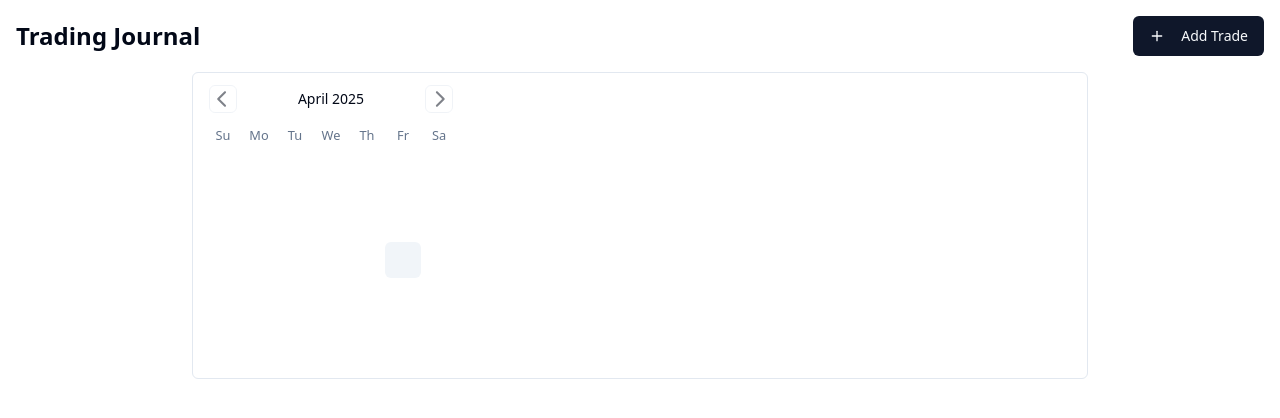
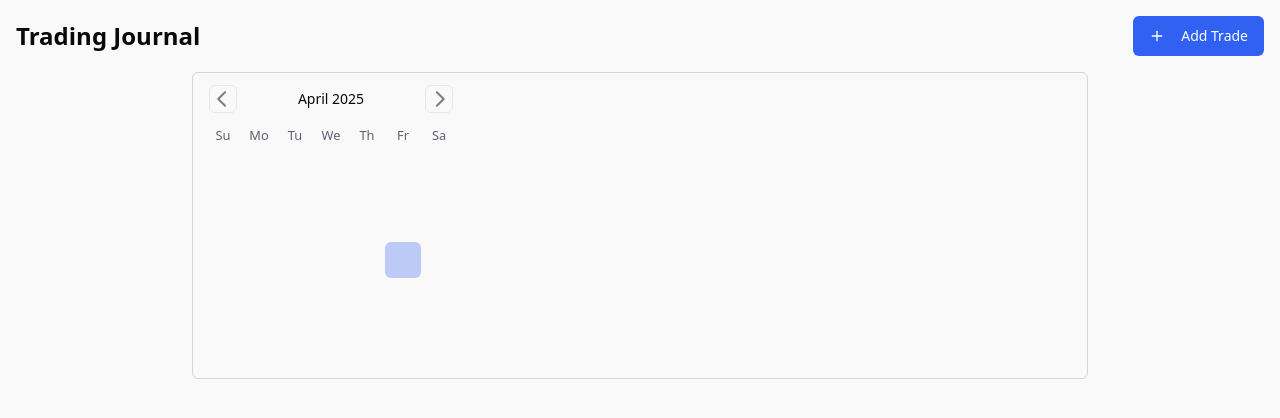
Before and after one commit to NyoYoungboy/risk-reward-reflector, a React (Vite) app: page / in a window 1280 px wide. Shown: the top 418 px of the page. Built offline with nearby package versions, Linux system fonts and the light colour scheme.

Commit message:
Add blue/purple color scheme
Update color variables in `src/index.css` and `tailwind.config.ts` to include a blue/purple color scheme.

```diff
--- a/src/index.css
+++ b/src/index.css
@@ -1,96 +1,58 @@
+
 @tailwind base;
 @tailwind components;
 @tailwind utilities;
 
 @layer base {
   :root {
-    --background: 0 0% 100%;
-    --foreground: 222.2 84% 4.9%;
+    --background: 240 10% 98%;
+    --foreground: 240 10% 3.9%;
 
-    --card: 0 0% 100%;
-    --card-foreground: 222.2 84% 4.9%;
+    --primary: 225 89% 57%; /* Bright Blue */
+    --primary-foreground: 0 0% 100%;
 
-    --popover: 0 0% 100%;
-    --popover-foreground: 222.2 84% 4.9%;
+    --secondary: 269 77% 68%; /* Vivid Purple */
+    --secondary-foreground: 0 0% 100%;
 
-    --primary: 222.2 47.4% 11.2%;
-    --primary-foreground: 210 40% 98%;
+    --muted: 270 50% 90%;
+    --muted-foreground: 270 10% 40%;
 
-    --secondary: 210 40% 96.1%;
-    --secondary-foreground: 222.2 47.4% 11.2%;
-
-    --muted: 210 40% 96.1%;
-    --muted-foreground: 215.4 16.3% 46.9%;
-
-    --accent: 210 40% 96.1%;
-    --accent-foreground: 222.2 47.4% 11.2%;
+    --accent: 225 75% 85%; /* Soft Blue */
+    --accent-foreground: 225 89% 57%;
 
     --destructive: 0 84.2% 60.2%;
-    --destructive-foreground: 210 40% 98%;
+    --destructive-foreground: 0 0% 98%;
 
-    --border: 214.3 31.8% 91.4%;
-    --input: 214.3 31.8% 91.4%;
-    --ring: 222.2 84% 4.9%;
-
+    --border: 225 20% 85%;
+    --input: 225 20% 85%;
+    --ring: 225 89% 57%;
     --radius: 0.5rem;
-
-    --sidebar-background: 0 0% 98%;
-
-    --sidebar-foreground: 240 5.3% 26.1%;
-
-    --sidebar-primary: 240 5.9% 10%;
-
-    --sidebar-primary-foreground: 0 0% 98%;
-
-    --sidebar-accent: 240 4.8% 95.9%;
-
-    --sidebar-accent-foreground: 240 5.9% 10%;
-
-    --sidebar-border: 220 13% 91%;
-
-    --sidebar-ring: 217.2 91.2% 59.8%;
   }
 
   .dark {
-    --background: 222.2 84% 4.9%;
-    --foreground: 210 40% 98%;
+    --background: 240 10% 3.9%;
+    --foreground: 0 0% 98%;
 
-    --card: 222.2 84% 4.9%;
-    --card-foreground: 210 40% 98%;
+    --primary: 225 89% 57%; /* Bright Blue */
+    --primary-foreground: 0 0% 100%;
 
-    --popover: 222.2 84% 4.9%;
-    --popover-foreground: 210 40% 98%;
+    --secondary: 269 77% 48%; /* Dark Purple */
+    --secondary-foreground: 0 0% 100%;
 
-    --primary: 210 40% 98%;
-    --primary-foreground: 222.2 47.4% 11.2%;
+    --muted: 270 10% 20%;
+    --muted-foreground: 270 10% 60%;
 
-    --secondary: 217.2 32.6% 17.5%;
-    --secondary-foreground: 210 40% 98%;
-
-    --muted: 217.2 32.6% 17.5%;
-    --muted-foreground: 215 20.2% 65.1%;
-
-    --accent: 217.2 32.6% 17.5%;
-    --accent-foreground: 210 40% 98%;
+    --accent: 225 50% 20%; /* Dark Blue */
+    --accent-foreground: 225 75% 85%;
 
     --destructive: 0 62.8% 30.6%;
-    --destructive-foreground: 210 40% 98%;
+    --destructive-foreground: 0 0% 98%;
 
-    --border: 217.2 32.6% 17.5%;
-    --input: 217.2 32.6% 17.5%;
-    --ring: 212.7 26.8% 83.9%;
-    --sidebar-background: 240 5.9% 10%;
-    --sidebar-foreground: 240 4.8% 95.9%;
-    --sidebar-primary: 224.3 76.3% 48%;
-    --sidebar-primary-foreground: 0 0% 100%;
-    --sidebar-accent: 240 3.7% 15.9%;
-    --sidebar-accent-foreground: 240 4.8% 95.9%;
-    --sidebar-border: 240 3.7% 15.9%;
-    --sidebar-ring: 217.2 91.2% 59.8%;
+    --border: 225 20% 20%;
+    --input: 225 20% 20%;
+    --ring: 225 89% 57%;
   }
-}
 
-@layer base {
   * {
     @apply border-border;
   }
--- a/tailwind.config.ts
+++ b/tailwind.config.ts
@@ -1,3 +1,4 @@
+
 import type { Config } from "tailwindcss";
 
 export default {
@@ -25,11 +26,11 @@ export default {
         background: 'hsl(var(--background))',
         foreground: 'hsl(var(--foreground))',
         primary: {
-					DEFAULT: 'hsl(var(--primary))',
+          DEFAULT: 'hsl(var(--primary))', // Blue
           foreground: 'hsl(var(--primary-foreground))'
         },
         secondary: {
-					DEFAULT: 'hsl(var(--secondary))',
+          DEFAULT: 'hsl(var(--secondary))', // Purple
           foreground: 'hsl(var(--secondary-foreground))'
         },
         destructive: {
@@ -52,16 +53,6 @@ export default {
           DEFAULT: 'hsl(var(--card))',
           foreground: 'hsl(var(--card-foreground))'
         },
-				sidebar: {
-					DEFAULT: 'hsl(var(--sidebar-background))',
-					foreground: 'hsl(var(--sidebar-foreground))',
-					primary: 'hsl(var(--sidebar-primary))',
-					'primary-foreground': 'hsl(var(--sidebar-primary-foreground))',
-					accent: 'hsl(var(--sidebar-accent))',
-					'accent-foreground': 'hsl(var(--sidebar-accent-foreground))',
-					border: 'hsl(var(--sidebar-border))',
-					ring: 'hsl(var(--sidebar-ring))'
-				}
       },
       borderRadius: {
         lg: 'var(--radius)',
@@ -69,27 +60,19 @@ export default {
         sm: 'calc(var(--radius) - 4px)'
       },
       keyframes: {
-				'accordion-down': {
-					from: {
-						height: '0'
+        "accordion-down": {
+          from: { height: "0" },
+          to: { height: "var(--radix-accordion-content-height)" },
         },
-					to: {
-						height: 'var(--radix-accordion-content-height)'
-					}
+        "accordion-up": {
+          from: { height: "var(--radix-accordion-content-height)" },
+          to: { height: "0" },
         },
-				'accordion-up': {
-					from: {
-						height: 'var(--radix-accordion-content-height)'
-					},
-					to: {
-						height: '0'
-					}
-				}
       },
       animation: {
-				'accordion-down': 'accordion-down 0.2s ease-out',
-				'accordion-up': 'accordion-up 0.2s ease-out'
-			}
+        "accordion-down": "accordion-down 0.2s ease-out",
+        "accordion-up": "accordion-up 0.2s ease-out",
+      },
     }
   },
   plugins: [require("tailwindcss-animate")],
```
Lines whose indentation alone changed are shown as unchanged.
